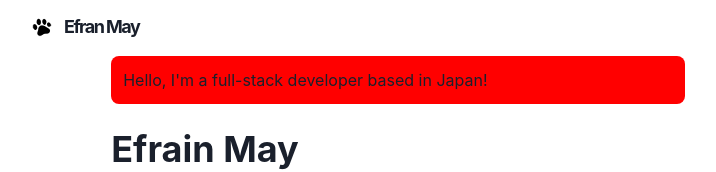
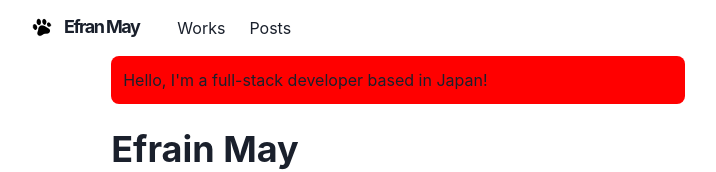
Before and after one commit to efraindrummer/efrawebsaite-nextjs-copywith, a Next.js app: page / in a window 1280 px wide. Shown: the top 172 px of the page, without its empty margins (242-958 px from the left). Built offline with nearby package versions, Linux system fonts and the light colour scheme.

Commit message:
hamburger icon lateral menu list

```diff
--- a/components/navbar.js
+++ b/components/navbar.js
@@ -14,7 +14,7 @@
     IconButton,
     useColorModeValue
 } from '@chakra-ui/react'
-import { HumburgerIcon } from '@chakra-ui/icons'
+import { HamburgerIcon } from '@chakra-ui/icons'
 
 const LinkItem = ({ href, path, children }) => {
     const active = path === href
@@ -24,7 +24,7 @@
         <NextLink href={href}>
             <Link
                 p={2}
-                bg={active ? 'glassTeal' : undefinded}
+                bg={active ? 'glassTeal' : undefined}
                 color={active ? '#202023' : inactiveColor}
             >
                 {children}
@@ -59,6 +59,52 @@
                         <Logo />
                     </Heading>
                 </Flex>
+
+                <Stack
+                    direction={{base: 'column', md: 'row'}}
+                    display={{base: 'none', md: 'flex'}}
+                    width={{base: 'full', md: 'auto'}}
+                    alignItems="center"
+                    flexGrow={1}
+                    mt={{base: 4, nmd: 0}}
+                >
+                    <LinkItem href="/works" path={path}>
+                        Works
+                    </LinkItem>
+                    <LinkItem href="/posts" path={path}>
+                        Posts
+                    </LinkItem>
+                </Stack>
+
+                <Box flex={1} align="right">
+                    <Box ml={2} display={{base: 'inline-block', md:'none'}}>
+                        <Menu>
+                            <MenuButton
+                                as={IconButton}
+                                icon={<HamburgerIcon />}
+                                variant="outline"
+                                aria-label="Options"
+                            />
+                            <MenuList>
+                                <NextLink href="/" passHref>
+                                    <MenuItem as={Link}>About</MenuItem>
+                                </NextLink>
+                                <NextLink href="/works" passHref>
+                                    <MenuItem as={Link}>Works</MenuItem>
+                                </NextLink>
+                                <NextLink href="/posts" passHref>
+                                    <MenuItem as={Link}>Posts</MenuItem>
+                                </NextLink>
+                                <MenuItem
+                                    as={Link}
+                                    href="https://github.com/efraindrummer/efrawebsaite-nextjs-copywith"
+                                >
+                                    View Source
+                                </MenuItem>
+                            </MenuList>
+                        </Menu>
+                    </Box>
+                </Box>
             </Container>
         </Box>
     )
```
